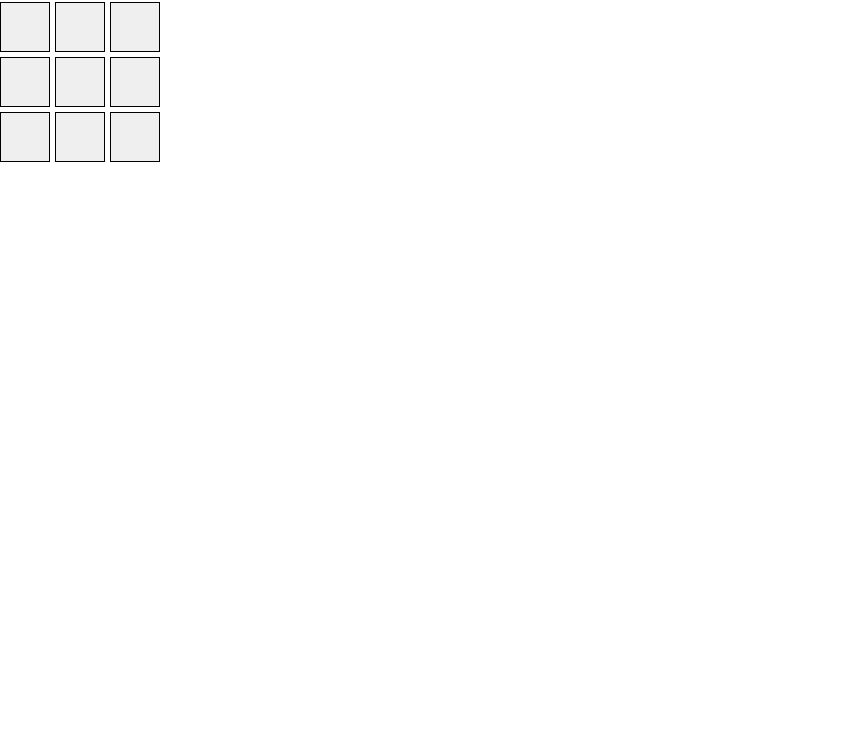
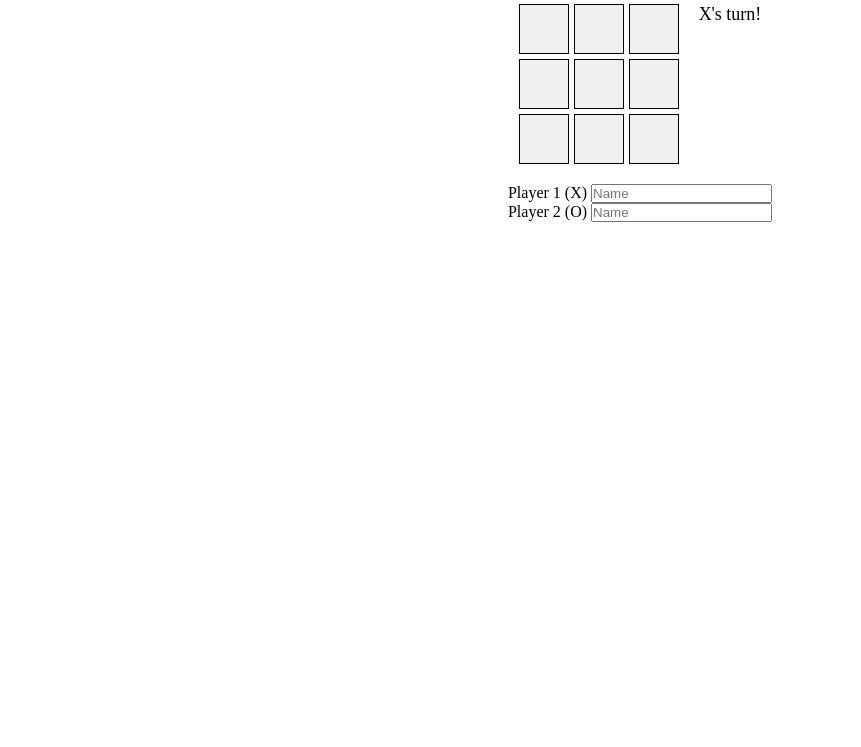
Before and after one commit to marques-j-robinson/odin-tic-tac-toe, a plain HTML site: page index.html in a window 1280 px wide. Shown: the part 53-800 px from the top of the page, without its empty margins (0-861 px from the left). Drawn offline with Linux system fonts and the light colour scheme.

Commit message:
add display and logic to use dynamic player names

```diff
--- a/index.html
+++ b/index.html
@@ -8,8 +8,20 @@
 
   <body>
     <h1>JavaScript Tic-Tac-Toe</h1>
-    <div class="message"></div>
-    <div class="board"></div>
+    <div class="game">
+        <div class="board"></div>
+        <div class="message"></div>
+    </div>
+    <div class="players">
+        <div>
+            <label>Player 1 (X)</label>
+            <input type="text" placeholder="Name" id="xPlayerName" />
+        </div>
+        <div>
+            <label>Player 2 (O)</label>
+            <input type="text" placeholder="Name" id="oPlayerName" />
+        </div>
+    </div>
     <script src="script.js"></script>
   </body>
 </html>
--- a/script.js
+++ b/script.js
@@ -51,7 +51,20 @@ const game = (function() {
 const display = (function() {
     const boardEl = document.querySelector('.board')
     const messageEl = document.querySelector('.message')
-    messageEl.innerText = `${game.getCurrentPlayer()}'s turn!`
+    const xPlayerNameEl = document.querySelector('#xPlayerName')
+    const oPlayerNameEl = document.querySelector('#oPlayerName')
+
+    const displayPlayerName = player => {
+        const cur = player ? player : game.getCurrentPlayer()
+        if (cur === 'X') {
+            return xPlayerNameEl.value ? xPlayerNameEl.value : cur
+        }
+        if (cur === 'O') {
+            return oPlayerNameEl.value ? oPlayerNameEl.value : cur
+        }
+    }
+
+    messageEl.innerText = `${displayPlayerName()}'s turn!`
 
     let exit = false
 
@@ -59,6 +72,7 @@ const display = (function() {
         const squareEl = document.createElement('button')
         squareEl.classList.add('square')
         squareEl.addEventListener('click', () => {
+            console.log(oPlayerNameEl.value)
             if (exit) return
             if (squareEl.innerText) return
 
@@ -68,10 +82,10 @@ const display = (function() {
             const winner = calculateWinner(board.state)
 
             if (winner) {
-                messageEl.innerText = `Game Over. ${winner} wins!`
+                messageEl.innerText = `Game Over. ${displayPlayerName(winner)} wins!`
                 exit = true
             } else {
-                messageEl.innerText = `${game.getCurrentPlayer()}'s turn!`
+                messageEl.innerText = `${displayPlayerName()}'s turn!`
             }
         })
         boardEl.append(squareEl)
--- a/styles.css
+++ b/styles.css
@@ -1,6 +1,22 @@
 * {
     margin: 0;
     padding: 0;
+}
+
+body {
+    display: flex;
+    flex-direction: column;
+    align-items: center;
+}
+
+.game {
+    display: flex;
+    margin: 20px 0;
+}
+
+.message {
+    font-size: 18px;
+    margin-left: 20px;
 }
 
 .board {
@@ -18,3 +34,8 @@
     font-size: 28px;
     cursor: pointer;
 }
+
+.players {
+    display: flex;
+    flex-direction: column;
+}
```
